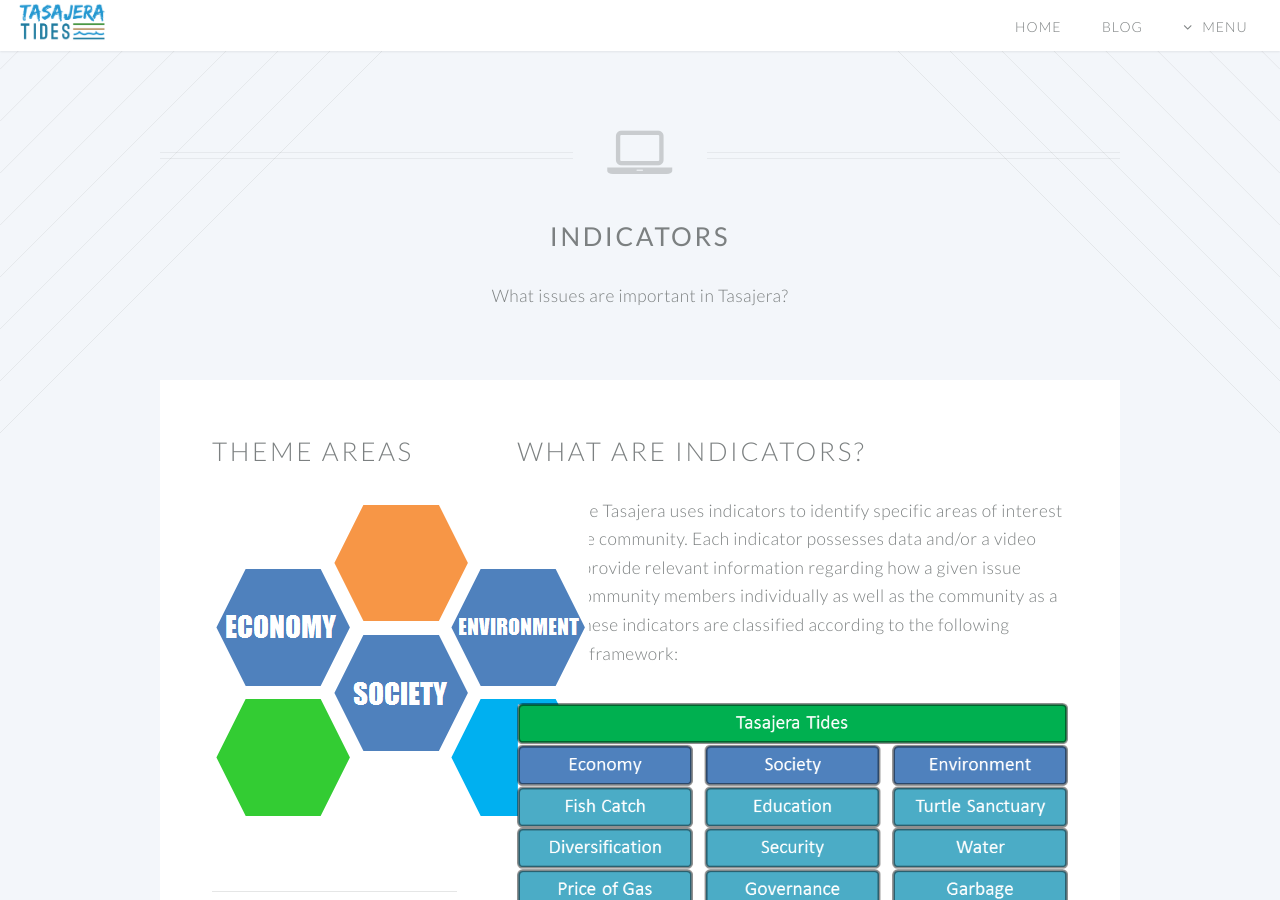
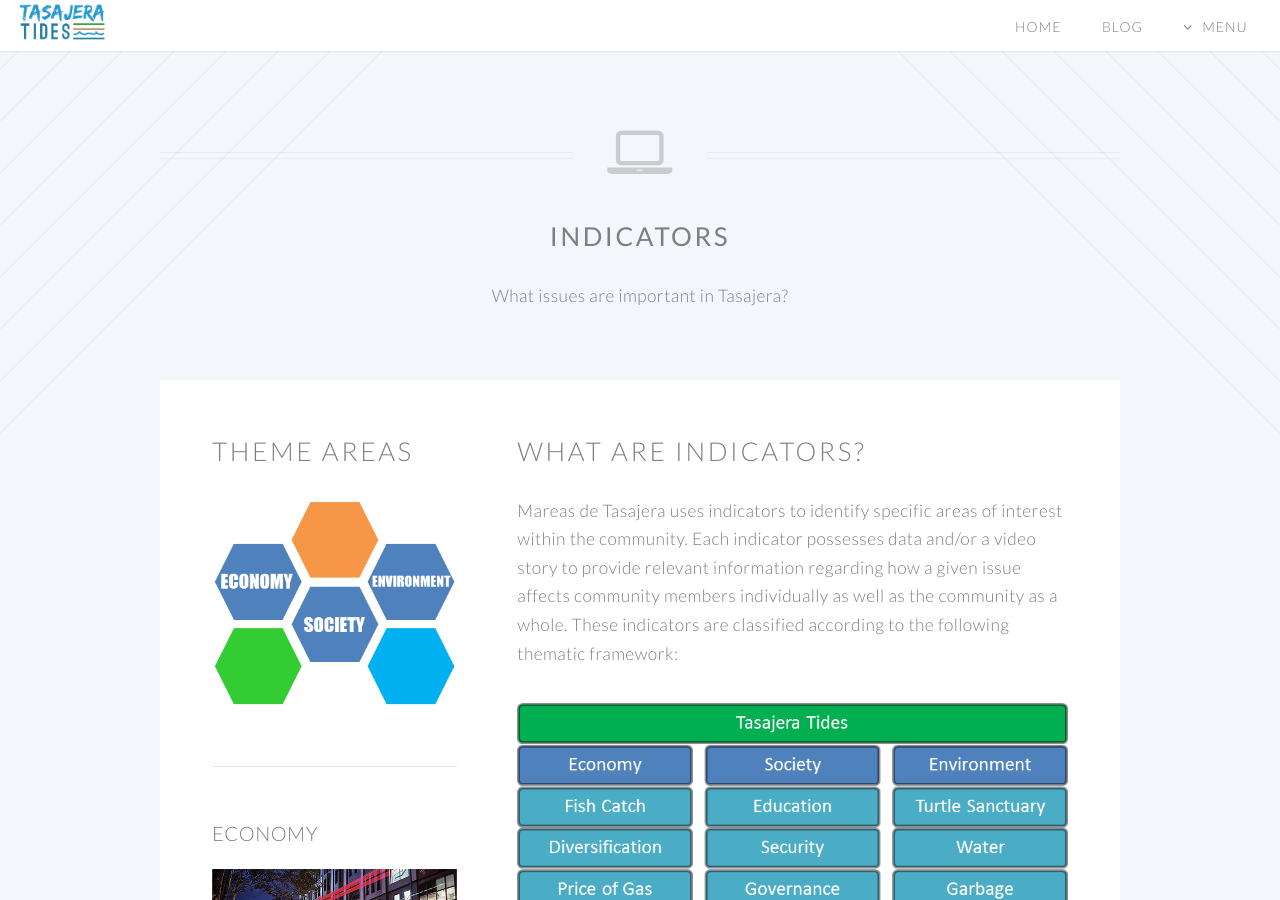
Before and after one commit to danteo90/danteo90.github.io, a Jekyll site: the page indicators-en.html, which Jekyll copies as it is, in a window 1280 px wide and 900 px high. Built offline with Jekyll 4.4.1, drawn with Linux system fonts in a browser that asks for light colours.

Commit message:
Update indicators-en.html

```diff
--- a/indicators-en.html
+++ b/indicators-en.html
@@ -97,7 +97,7 @@
 										<section>
 											<header>
 												<h2>Theme Areas</h2>
-												<a href="" class="image featrured"><img src="images/theme-areas-en.png" alt="" /></a>
+												<a href="" class="image featured"><img src="images/theme-areas-en.png" alt="" /></a>
 											</header>
 										</section>
 										<section>
```
